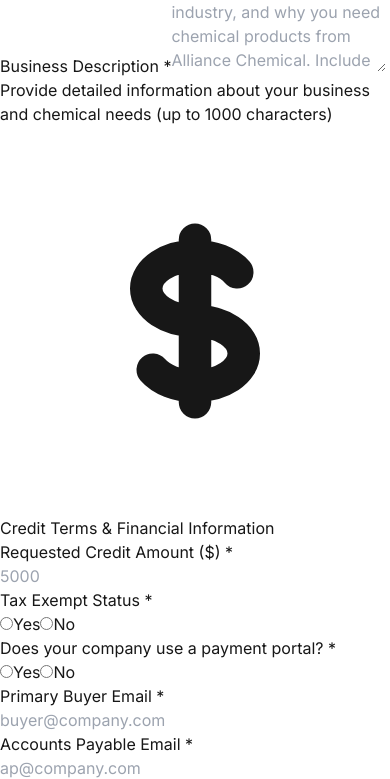
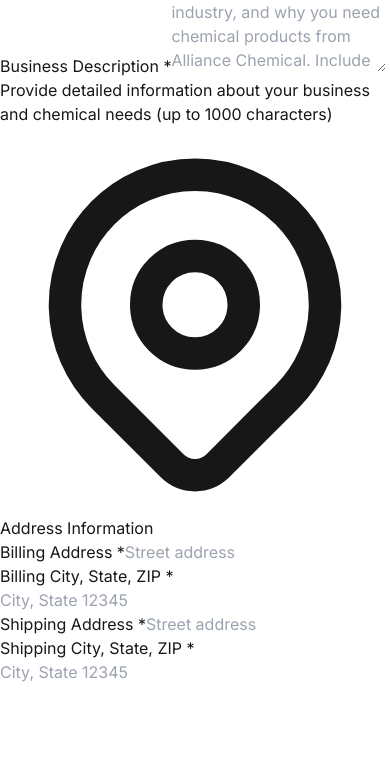
Before and after one commit to andretaki/alliance-form, a Next.js app: page / in a window 390 px wide. Shown: the part 5280-6059 px from the top of the page. Built offline with nearby package versions, Linux system fonts and the light colour scheme.

Commit message:
made change

```diff
--- a/src/components/CustomerApplicationForm.tsx
+++ b/src/components/CustomerApplicationForm.tsx
@@ -59,11 +59,11 @@ const formSchema = z.object({
       message: "Please enter a valid website URL"
     }),
 
-  // Addresses - Optional for now
-  billToAddress: z.string().optional(),
-  billToCityStateZip: z.string().optional(),
-  shipToAddress: z.string().optional(),
-  shipToCityStateZip: z.string().optional(),
+  // Addresses - Required by backend
+  billToAddress: z.string().min(1, { message: "Billing address is required" }),
+  billToCityStateZip: z.string().min(1, { message: "Billing city, state, ZIP is required" }),
+  shipToAddress: z.string().min(1, { message: "Shipping address is required" }),
+  shipToCityStateZip: z.string().min(1, { message: "Shipping city, state, ZIP is required" }),
 
   // Credit Terms - REQUIRED
   requestedCreditAmount: z.number()
@@ -137,8 +137,10 @@ const formSchema = z.object({
     .min(1, { message: "Business description is required" })
     .max(1000, { message: "Business description must be under 1000 characters" }),
 
-  // Terms and conditions agreement - Optional for now
-  termsAgreed: z.boolean().optional(),
+  // Terms and conditions agreement - Required by backend
+  termsAgreed: z.boolean().refine(val => val === true, {
+    message: "You must agree to the terms and conditions"
+  }),
 });
 
 export default function CustomerApplicationForm() {
@@ -175,7 +177,11 @@ export default function CustomerApplicationForm() {
       additionalPurchasers: [],
       isTaxExempt: "",
       usesPaymentPortal: "",
-      referenceUploadMethod: 'manual' as const
+      referenceUploadMethod: 'manual' as const,
+      billToAddress: "",
+      billToCityStateZip: "",
+      shipToAddress: "",
+      shipToCityStateZip: ""
     }
   });
 
@@ -851,6 +857,69 @@ export default function CustomerApplicationForm() {
                     </p>
                   )}
                   <p className="text-xs text-gray-500">Provide detailed information about your business and chemical needs (up to 1000 characters)</p>
+                </div>
+              </div>
+            </div>
+
+            {/* Address Information */}
+            <div className="bg-white/80 backdrop-blur-lg rounded-3xl shadow-xl border border-white/20 p-8 transform hover:shadow-2xl transition-all duration-300">
+              <div className="flex items-center mb-6">
+                <div className="w-12 h-12 bg-gradient-to-r from-green-500 to-emerald-500 rounded-xl flex items-center justify-center mr-4">
+                  <svg className="w-6 h-6 text-white" fill="none" stroke="currentColor" viewBox="0 0 24 24">
+                    <path strokeLinecap="round" strokeLinejoin="round" strokeWidth={2} d="M17.657 16.657L13.414 20.9a1.998 1.998 0 01-2.827 0l-4.244-4.243a8 8 0 1111.314 0z" />
+                    <path strokeLinecap="round" strokeLinejoin="round" strokeWidth={2} d="M15 11a3 3 0 11-6 0 3 3 0 016 0z" />
+                  </svg>
+                </div>
+                <h2 className="text-2xl font-bold text-gray-800">Address Information</h2>
+              </div>
+
+              <div className="grid grid-cols-1 md:grid-cols-2 gap-6">
+                <div className="space-y-2">
+                  <label className="block text-sm font-semibold text-gray-700">
+                    Billing Address *
+                  </label>
+                  <input
+                    type="text"
+                    {...register("billToAddress")}
+                    className="w-full px-4 py-4 bg-white/50 border border-gray-200 rounded-xl focus:outline-none focus:ring-2 focus:ring-green-500 focus:border-transparent transition-all duration-300 hover:bg-white/70"
+                    placeholder="Street address"
+                  />
+                </div>
+
+                <div className="space-y-2">
+                  <label className="block text-sm font-semibold text-gray-700">
+                    Billing City, State, ZIP *
+                  </label>
+                  <input
+                    type="text"
+                    {...register("billToCityStateZip")}
+                    className="w-full px-4 py-4 bg-white/50 border border-gray-200 rounded-xl focus:outline-none focus:ring-2 focus:ring-green-500 focus:border-transparent transition-all duration-300 hover:bg-white/70"
+                    placeholder="City, State 12345"
+                  />
+                </div>
+
+                <div className="space-y-2">
+                  <label className="block text-sm font-semibold text-gray-700">
+                    Shipping Address *
+                  </label>
+                  <input
+                    type="text"
+                    {...register("shipToAddress")}
+                    className="w-full px-4 py-4 bg-white/50 border border-gray-200 rounded-xl focus:outline-none focus:ring-2 focus:ring-green-500 focus:border-transparent transition-all duration-300 hover:bg-white/70"
+                    placeholder="Street address"
+                  />
+                </div>
+
+                <div className="space-y-2">
+                  <label className="block text-sm font-semibold text-gray-700">
+                    Shipping City, State, ZIP *
+                  </label>
+                  <input
+                    type="text"
+                    {...register("shipToCityStateZip")}
+                    className="w-full px-4 py-4 bg-white/50 border border-gray-200 rounded-xl focus:outline-none focus:ring-2 focus:ring-green-500 focus:border-transparent transition-all duration-300 hover:bg-white/70"
+                    placeholder="City, State 12345"
+                  />
                 </div>
               </div>
             </div>
@@ -1255,6 +1324,31 @@ export default function CustomerApplicationForm() {
               )}
             </div>
 
+            {/* Terms and Conditions */}
+            <div className="bg-white/80 backdrop-blur-lg rounded-3xl shadow-xl border border-white/20 p-8 transform hover:shadow-2xl transition-all duration-300">
+              <div className="flex items-center mb-6">
+                <div className="w-12 h-12 bg-gradient-to-r from-red-500 to-pink-500 rounded-xl flex items-center justify-center mr-4">
+                  <svg className="w-6 h-6 text-white" fill="none" stroke="currentColor" viewBox="0 0 24 24">
+                    <path strokeLinecap="round" strokeLinejoin="round" strokeWidth={2} d="M9 12l2 2 4-4m6 2a9 9 0 11-18 0 9 9 0 0118 0z" />
+                  </svg>
+                </div>
+                <h2 className="text-2xl font-bold text-gray-800">Terms and Conditions</h2>
+              </div>
+
+              <div className="space-y-4">
+                <label className="flex items-start space-x-3 cursor-pointer">
+                  <input
+                    type="checkbox"
+                    {...register("termsAgreed")}
+                    className="w-5 h-5 text-red-600 border-2 border-gray-300 rounded focus:ring-red-500 focus:ring-2 mt-1"
+                  />
+                  <span className="text-sm text-gray-700 leading-relaxed">
+                    I agree to the <strong>Terms and Conditions</strong> and acknowledge that I have read and understood the credit application requirements. I certify that all information provided is accurate and complete. *
+                  </span>
+                </label>
+              </div>
+            </div>
+
             {/* Submit Button */}
             <div className="text-center pb-8">
               <button
```
